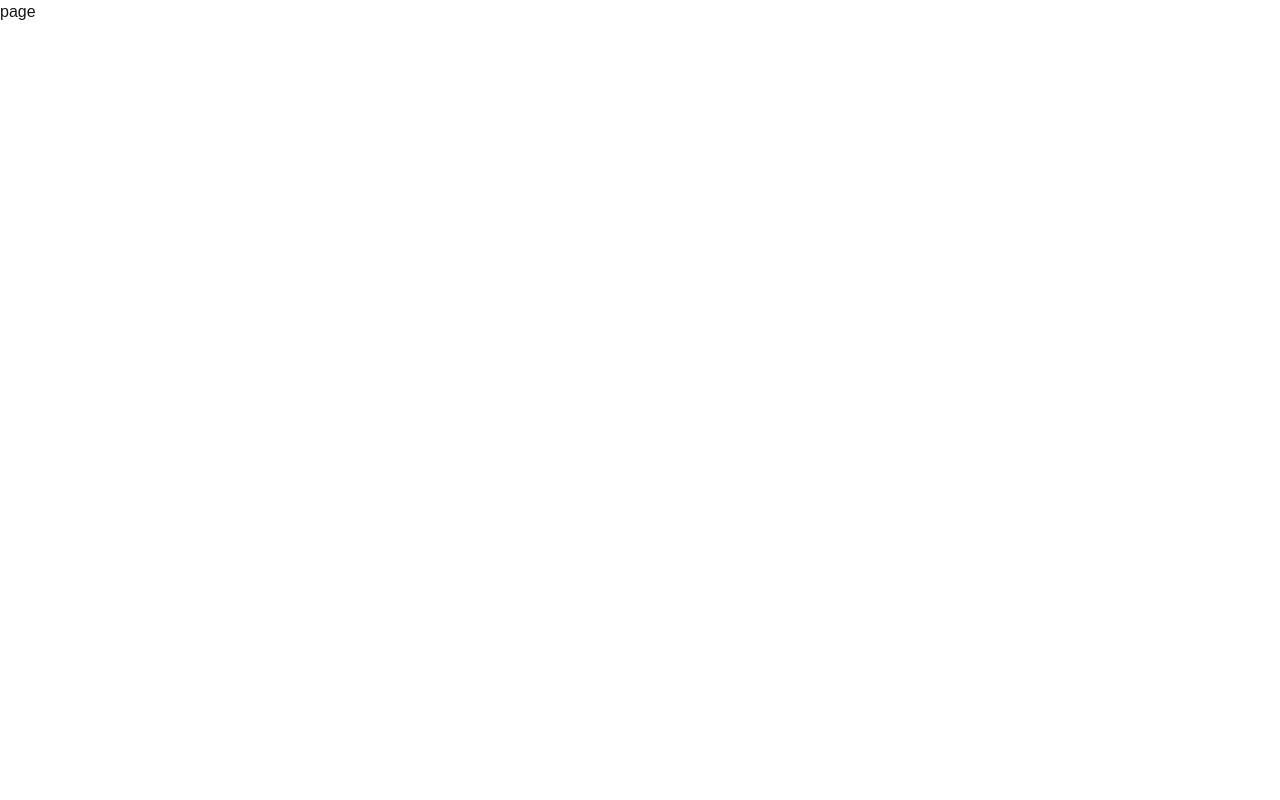
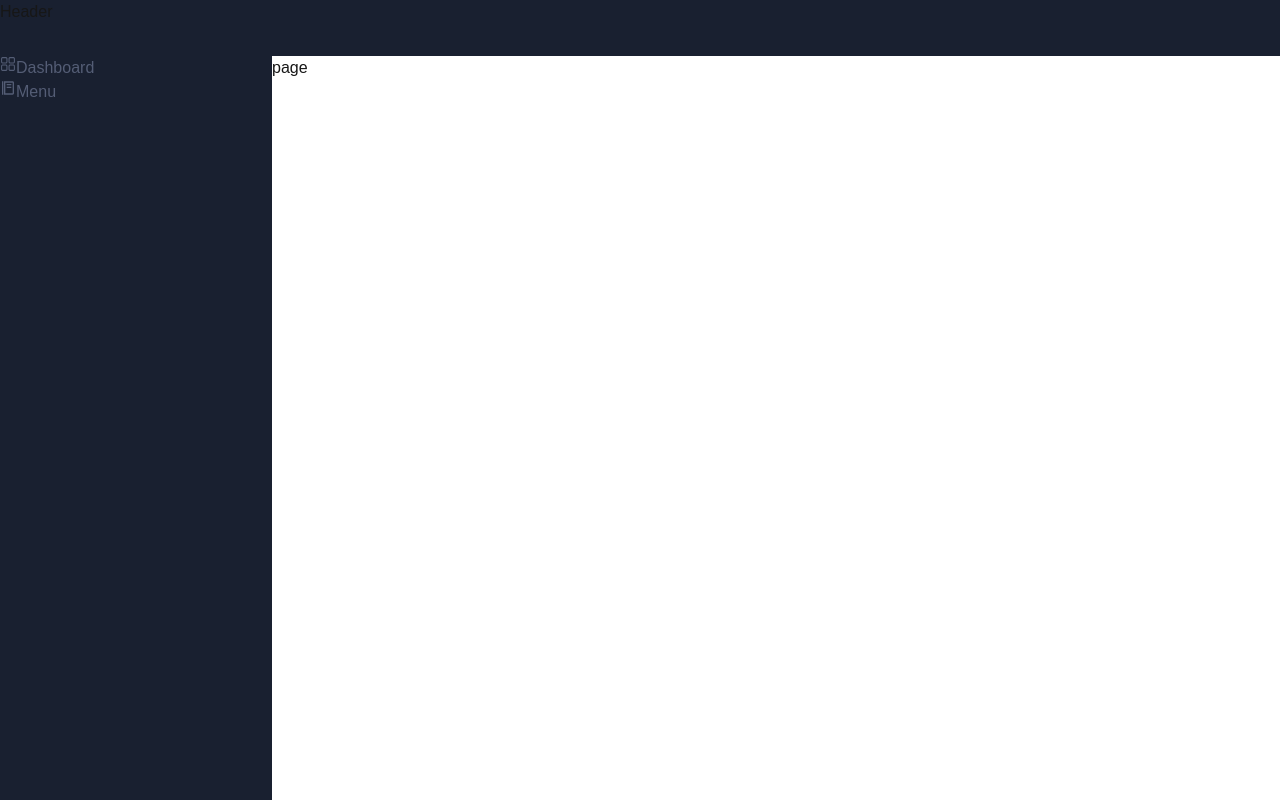
Before and after one commit to hosoocha20/smartmenu-manager, a Next.js app: page /dashboard in a window 1280 px wide. Built offline with nearby package versions, Linux system fonts and the light colour scheme.

Commit message:
sidebar + header components

```diff
--- a/src/app/(auth)/dashboard/page.tsx
+++ b/src/app/(auth)/dashboard/page.tsx
@@ -2,7 +2,7 @@ import React from 'react'
 
 const Dashboard = () => {
   return (
-    <div>page</div>
+    <div className='bg-background'>page</div>
   )
 }
 
--- a/src/app/(auth)/layout.tsx
+++ b/src/app/(auth)/layout.tsx
@@ -1,8 +1,12 @@
 import type { Metadata } from "next";
 import localFont from "next/font/local";
+import { Inter} from "next/font/google";
 import "../globals.css";
+import Header from "../components/Header";
+import Sidebar from "../components/Sidebar";
 
 
+const inter = Inter({ subsets: ["latin"], variable: "--font-inter" });
 
 export const metadata: Metadata = {
   title: "Create Next App",
@@ -17,9 +21,13 @@ export default function RootLayout({
   return (
     <html lang="en">
       <body
-        className={`antialiased`}
+        className={`${inter.variable} antialiased`}
       >
-        {children}
+        <Header />
+        <div className="h-[calc(100vh-3.5rem)] grid grid-cols-[17rem_auto]">
+            <Sidebar />
+            {children}
+        </div>
       </body>
     </html>
   );
--- /dev/null
+++ b/src/app/components/Header.tsx
@@ -0,0 +1,9 @@
+import React from 'react'
+
+const Header = () => {
+  return (
+    <div className='w-full h-[3.5rem] bg-my-primary-950'>Header</div>
+  )
+}
+
+export default Header
--- /dev/null
+++ b/src/app/components/Sidebar.tsx
@@ -0,0 +1,30 @@
+import React, { ReactNode } from 'react'
+import { RxDashboard } from "react-icons/rx";
+import { BiFoodMenu } from "react-icons/bi";
+import { MdOutlinePalette, MdOutlinePermMedia } from "react-icons/md";
+import { GoHistory } from "react-icons/go";
+import { MdQrCode } from "react-icons/md";
+import { IconType } from 'react-icons';
+
+interface SidebarLink{
+    name: string
+    icon: ReactNode
+    link: string
+}
+
+const Sidebar = () => {
+    const sidebararr : SidebarLink[] = [{name: "Dashboard", icon: <RxDashboard />, link: "dashboard"}, {name: "Menu", icon: <BiFoodMenu />, link: "manage-menu"}]
+
+  return (
+    <div className='font-inter -full bg-my-primary-950'>
+        {sidebararr.map((item: SidebarLink, i:number) => (
+            <button className='flex text-my-black-600'>
+                {item.icon}
+                <p>{item.name}</p>
+            </button>
+        ))}
+    </div>
+  )
+}
+
+export default Sidebar
```
